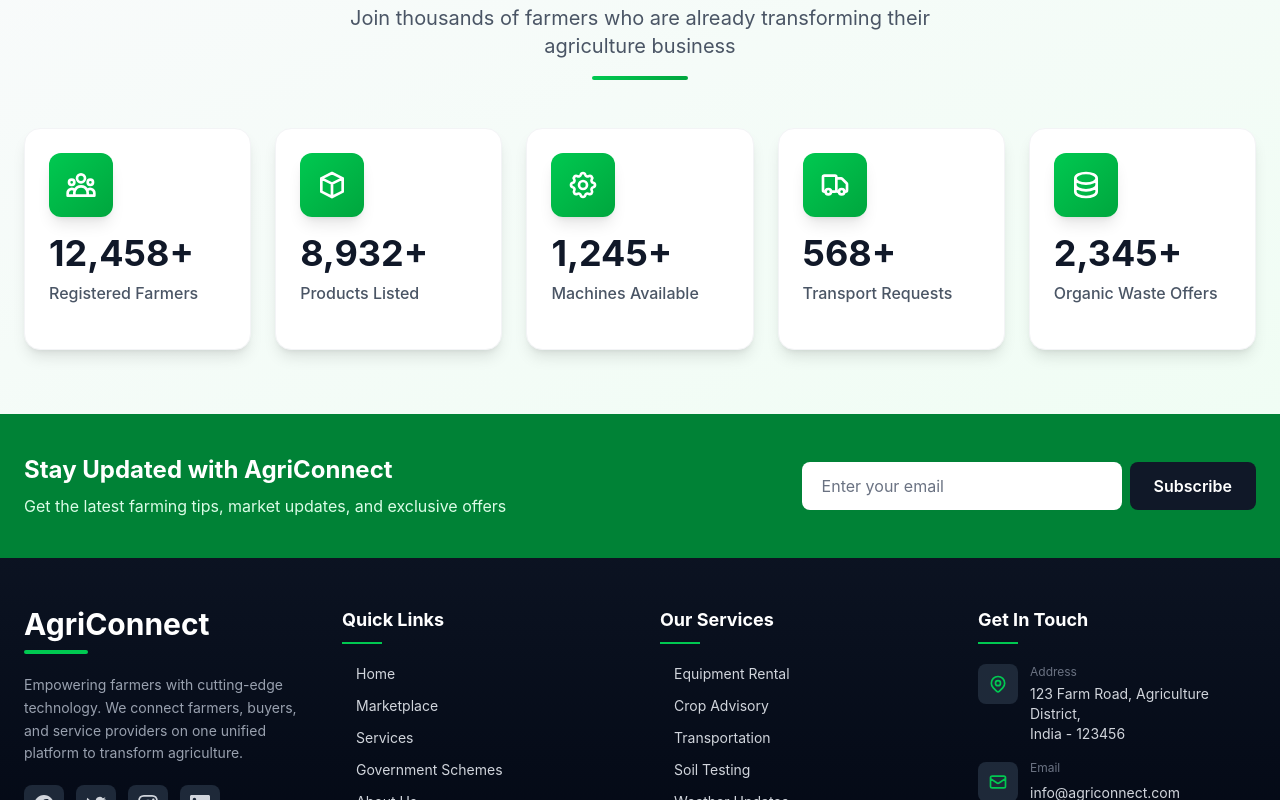
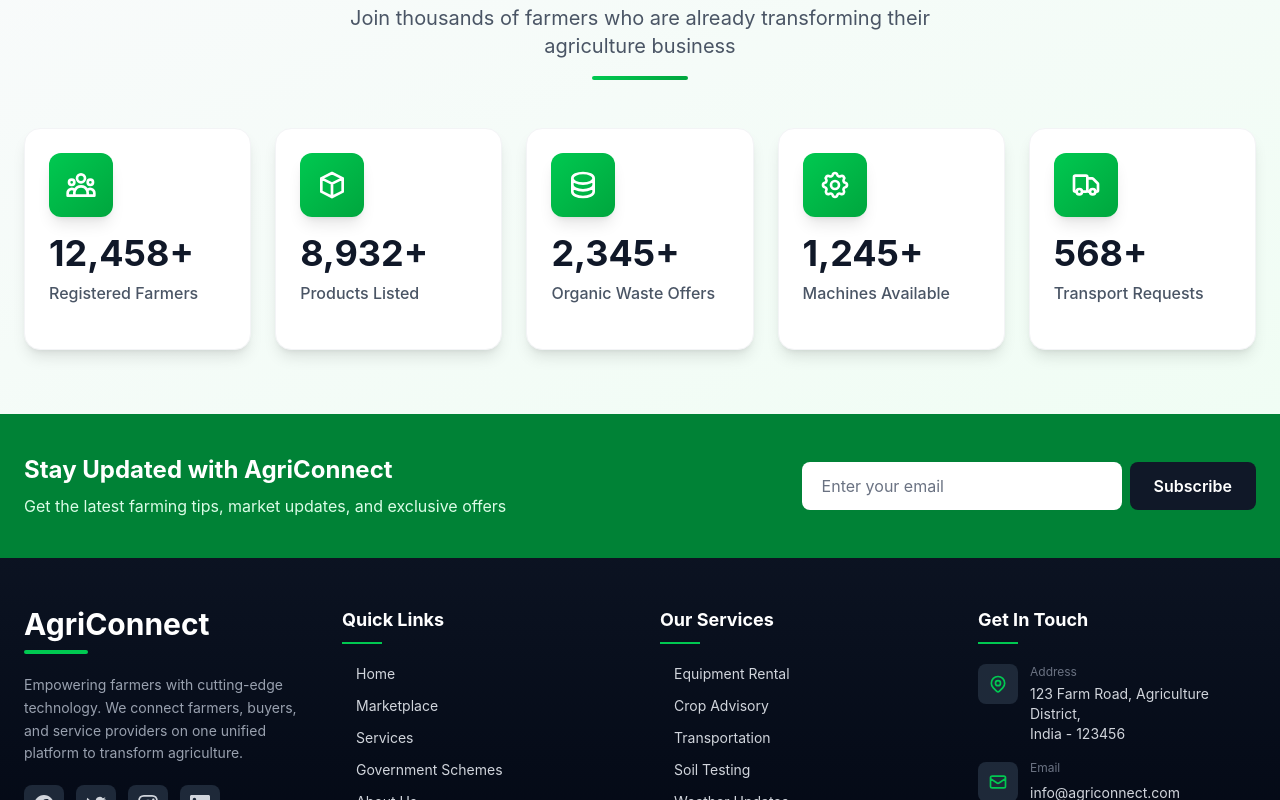
Before and after one commit to yashwanthb16/Agriconnect, a React (Vite) app in the folder Frontend/client/: page / in a window 1280 px wide. Shown: the part 997-1797 px from the top of the page. Built offline with nearby package versions, Linux system fonts and the light colour scheme.

Commit message:
Updated carousel and home page

```diff
--- a/Frontend/client/src/components/Carousel/Carousel.jsx
+++ b/Frontend/client/src/components/Carousel/Carousel.jsx
@@ -5,7 +5,7 @@
 
   const slides = [
     {
-      image: 'https://images.unsplash.com/photo-1574943320219-553eb22ea631?w=1920&q=80',
+      image: 'https://plus.unsplash.com/premium_photo-1664301163726-78773dc77bfd?q=80&w=1074&auto=format&fit=crop&ixlib=rb-4.1.0&ixid=M3wxMjA3fDB8MHxwaG90by1wYWdlfHx8fGVufDB8fHx8fA%3D%3D',
       title: 'Modern Tractor Ploughing',
       subtitle: 'Advanced rotavator and tractor equipment for efficient soil preparation',
       badge: '🚜 Equipment',
@@ -41,7 +41,7 @@
       badge: '🌿 Planting',
     },
     {
-      image: 'https://images.unsplash.com/photo-1530857842417-5e12a7f6b5ec?w=1920&q=80',
+      image: 'https://plus.unsplash.com/premium_photo-1661962692059-55d5a4319814?q=80&w=1074&auto=format&fit=crop&ixlib=rb-4.1.0&ixid=M3wxMjA3fDB8MHxwaG90by1wYWdlfHx8fGVufDB8fHx8fA%3D%3D',
       title: 'Organic Farming',
       subtitle: 'Sustainable organic practices for eco-friendly agriculture',
       badge: '🍃 Organic',
--- a/Frontend/client/src/pages/Home/Home.jsx
+++ b/Frontend/client/src/pages/Home/Home.jsx
@@ -46,6 +46,15 @@
             </svg>
           }
         />
+        <StatCard
+          title="Organic Waste Offers"
+          value="2,345+"
+          icon={
+            <svg className="w-8 h-8 text-white" fill="none" stroke="currentColor" viewBox="0 0 24 24">
+              <path strokeLinecap="round" strokeLinejoin="round" strokeWidth={2} d="M4 7v10c0 2.21 3.582 4 8 4s8-1.79 8-4V7M4 7c0 2.21 3.582 4 8 4s8-1.79 8-4M4 7c0-2.21 3.582-4 8-4s8 1.79 8 4m0 5c0 2.21-3.582 4-8 4s-8-1.79-8-4" />
+            </svg>
+          }
+        />
 
         <StatCard
           title="Machines Available"
@@ -68,15 +77,7 @@
             </svg>
           }
         />
-        <StatCard
-          title="Organic Waste Offers"
-          value="2,345+"
-          icon={
-            <svg className="w-8 h-8 text-white" fill="none" stroke="currentColor" viewBox="0 0 24 24">
-              <path strokeLinecap="round" strokeLinejoin="round" strokeWidth={2} d="M4 7v10c0 2.21 3.582 4 8 4s8-1.79 8-4V7M4 7c0 2.21 3.582 4 8 4s8-1.79 8-4M4 7c0-2.21 3.582-4 8-4s8 1.79 8 4m0 5c0 2.21-3.582 4-8 4s-8-1.79-8-4" />
-            </svg>
-          }
-        />
+
       </div>
 
 
```
Also changed, not shown: Frontend/client/360_F_935557880_fHXCbtxFnPDOrFpAxJkhMYi2wpnuPHoZ.jpg (added).
